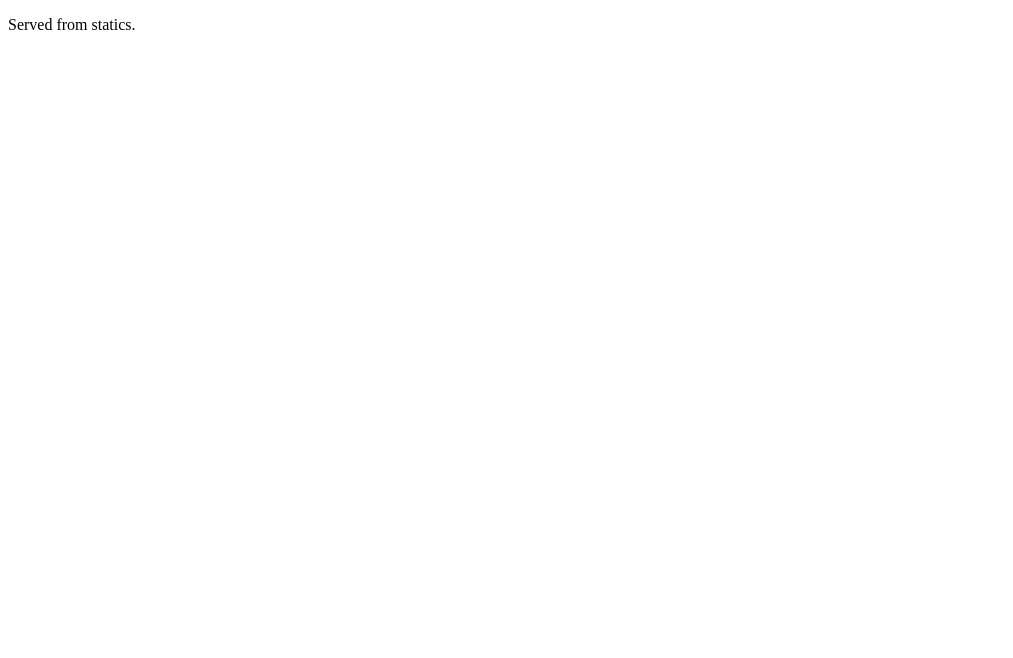
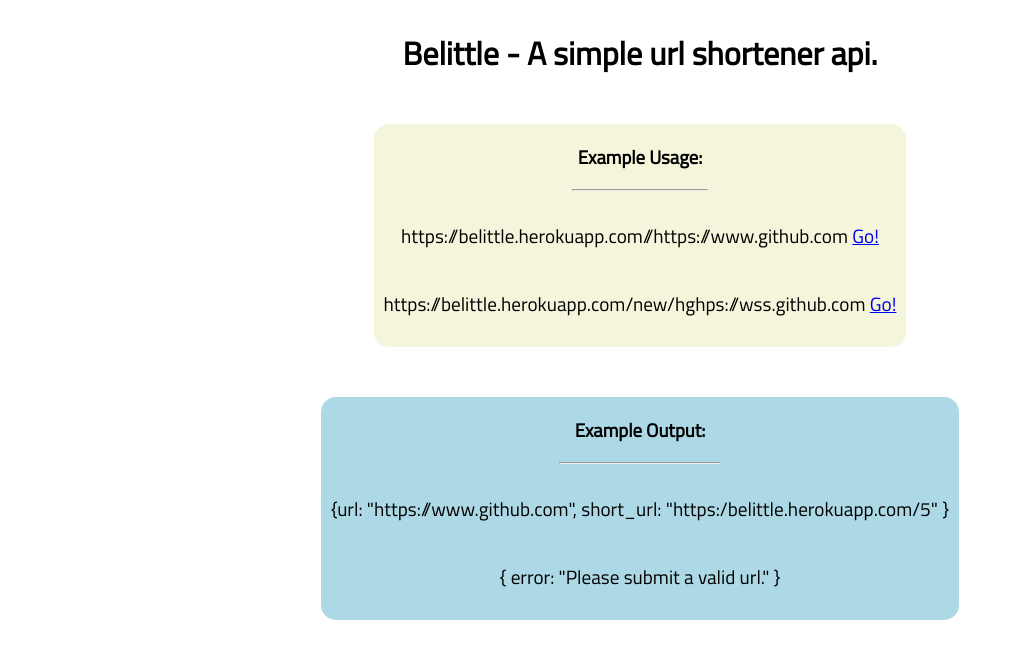
Before and after one commit to abhinav-m/node-url-shortener, a website: page public/index.html in a window 1280 px wide. Shown: the whole page, without its empty margins (0-1013 px from the left). Drawn offline with Linux system fonts and the light colour scheme.

Commit message:
Updated statics, added css fonts, and description of api

```diff
--- a/public/index.html
+++ b/public/index.html
@@ -2,13 +2,35 @@
 <html>
 
 <head>
-    <title>Belittl</title>
+    <title>Belittle | Url shortener</title>
     <meta charset="utf-8">
-
+    <link href="https://fonts.googleapis.com/css?family=Titillium+Web" rel="stylesheet">
+    <link href="styles.css" rel="stylesheet">
 </head>
 
 <body>
-    <p>Served from statics.</p>
+    <h1>Belittle - A simple url shortener api.</h1>
+    <div class='exampleUsage'>
+        <h3>Example Usage:</h3>
+        <hr/>
+        <p>
+            https://belittle.herokuapp.com//https://www.github.com
+            <a href='https://belittle.herokuapp.com/new/https://www.github.com'>
+                <span>Go!</span>
+            </a>
+        </p>
+        <p>https://belittle.herokuapp.com/new/hghps://wss.github.com
+            <a href='https://belittle.herokuapp.com/new/hghps://wss.github.com'>
+                <span>Go!</span>
+            </a>
+        </p>
+    </div>
+    <div class='exampleOutput'>
+        <h3>Example Output:</h3>
+        <hr/>
+        <p>{url: "https://www.github.com", short_url: "https:/belittle.herokuapp.com/5" }</p>
+        <p>{ error: "Please submit a valid url." } </p>
+    </div>
 </body>
 
 </html>
--- /dev/null
+++ b/public/styles.css
@@ -0,0 +1,33 @@
+* {
+  font-family: 'Titillium Web', sans-serif;
+  text-align: center;
+}
+
+body {
+  display: flex;
+  flex-direction: column;
+  align-items: center;
+  justify-content: center;
+}
+
+hr {
+  width: 25%;
+}
+
+p {
+  font-size: 1.2em;
+  padding: 10px;
+}
+
+div {
+  margin: 25px;
+  border-radius: 15px;
+}
+
+.exampleOutput {
+  background: lightblue;
+}
+
+.exampleUsage {
+  background: beige;
+}
--- a/server/server.js
+++ b/server/server.js
@@ -54,7 +54,7 @@
     .then(urlCollection => {
       return urlCollection.insertOne({
         url: req.params[0],
-        short_url: `https:/belittle.herokuapp.com/${req.count}`,
+        short_url: `https://belittle.herokuapp.com/${req.count}`,
         link_num: req.count
       });
     })
```
